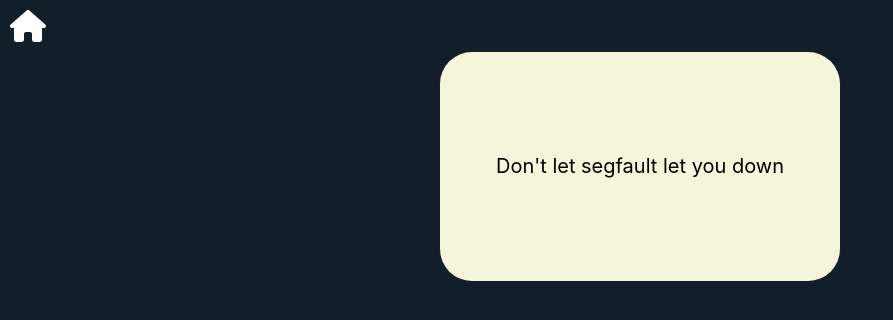
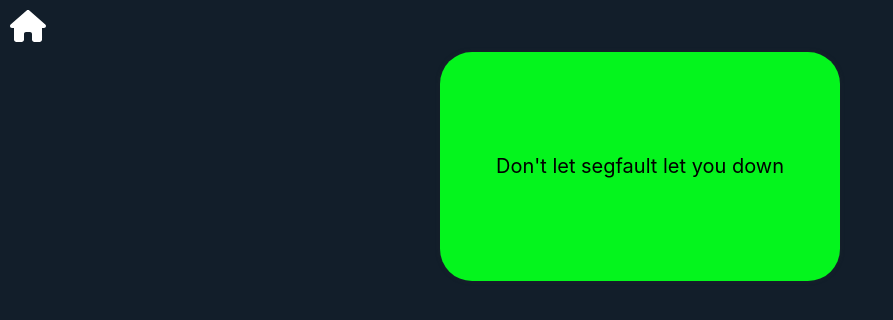
Before and after one commit to yujongu/Joey-Website, a React (Create React App) app in the folder frontend/: page /profile in a window 1280 px wide. Shown: the top 320 px of the page, without its empty margins (0-893 px from the left). Built offline with nearby package versions, Linux system fonts and the light colour scheme; no server answers; a web font is replaced by a local one.

Commit message:
fix namecard background

```diff
--- a/frontend/src/components/namecard.css
+++ b/frontend/src/components/namecard.css
@@ -31,13 +31,13 @@
   flex-direction: column;
   align-items: center;
   justify-content: center;
-  background-color: beige;
+  background-color: var(--primary);
   font-size: 20px;
 }
 .namecard_back {
   transform: rotateY(180deg);
   display: flex;
-  background-color: beige;
+  background-color: var(--primary);
   flex-direction: row;
   justify-content: center;
 }
--- a/frontend/src/components/namecard.tsx
+++ b/frontend/src/components/namecard.tsx
@@ -20,7 +20,7 @@ const Namecard = ({ name }: NamecardProps) => {
   const [lastY, setLastY] = useState(0);
   const [xDir, setXDir] = useState(0);
   const [yDir, setYDir] = useState(0);
-  let speed: number = 0.8;
+  let speed: number = 1;
   let tiltAngle: number = 20;
 
   const isNamecardFront = (deg: number): boolean => {
```
